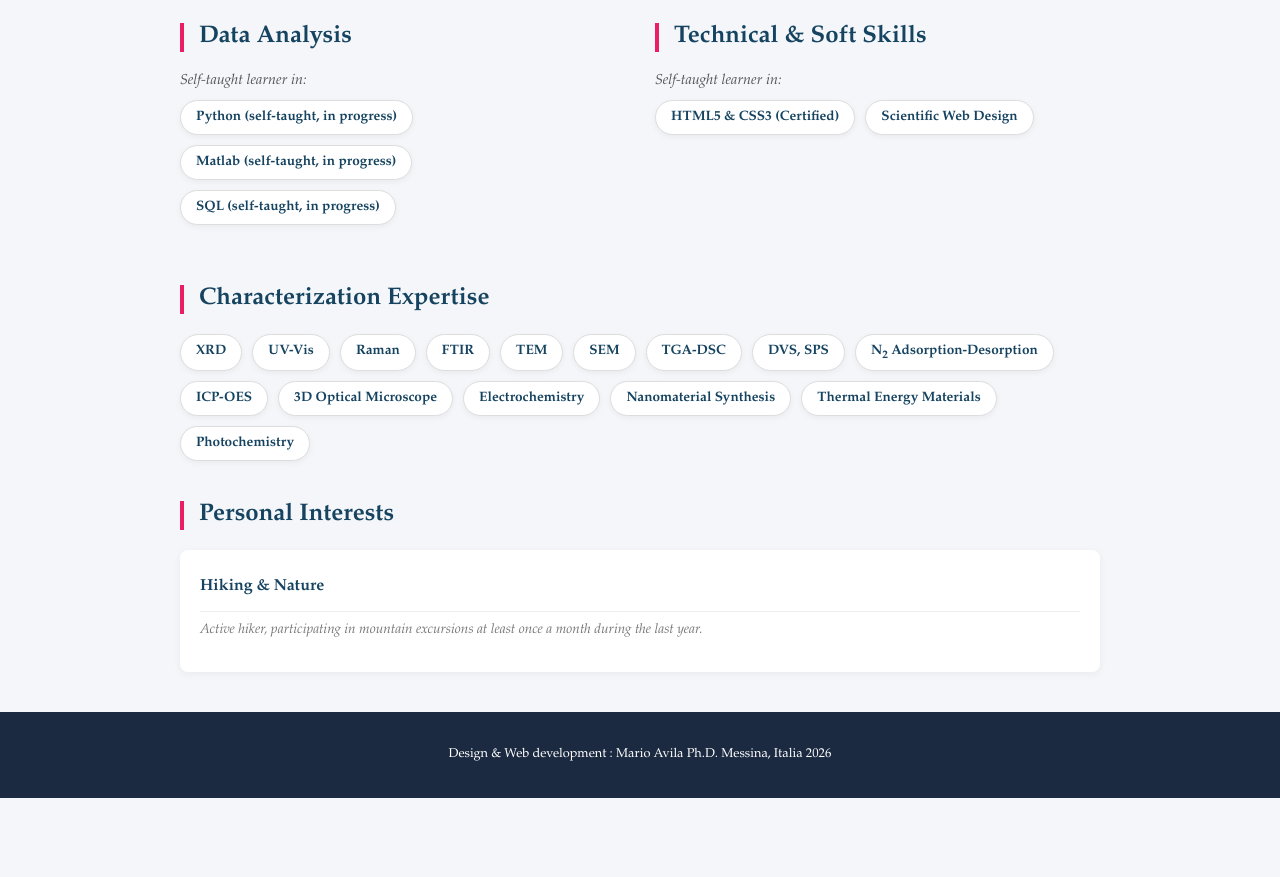
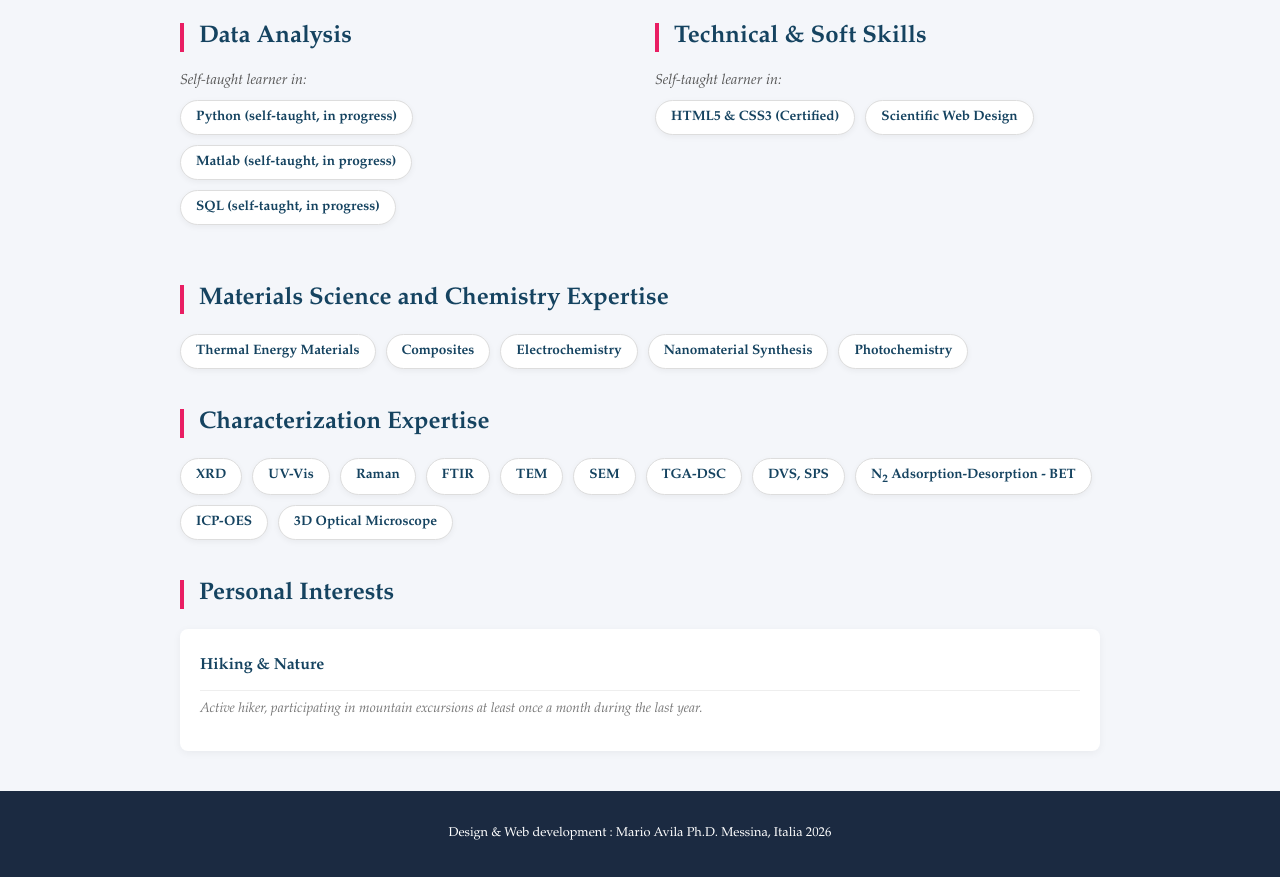
Before and after one commit to avilagutier/avilagutier.github.io, a plain HTML site: page outreach.html in a window 1280 px wide. Shown: the part 1606-2483 px from the top of the page. Before the commit the page ends 2404 px from the top, so only its background shows below. Drawn offline with Linux system fonts and the light colour scheme.

Commit message:
Actualizar outreach.html

```diff
--- a/outreach.html
+++ b/outreach.html
@@ -1,5 +1,6 @@
 <!DOCTYPE html>
 <html lang="en">
+
 <head>
   <meta charset="UTF-8">
   <meta name="viewport" content="width=device-width, initial-scale=1.0">
@@ -13,6 +14,7 @@
   </script>
   <title>Mario Avila | Outreach & Skills</title>
 </head>
+
 <body>
   <div class="page-wrapper">
     <header class="navbar">
@@ -38,19 +40,22 @@
         <div class="pub-item">
           <span class="pub-journal">Fulbright</span>
           <p class="pub-text"><strong>Fulbright Project Evaluation Committee</strong> (2025 - present)</p>
-          <p class="institution">Reviewer for international research grants and fellowships of Fulbright-COMEXUS candidates.</p>
+          <p class="institution">Reviewer for international research grants and fellowships of Fulbright-COMEXUS
+            candidates.</p>
         </div>
 
         <div class="pub-item">
           <span class="pub-journal">LatinXChem</span>
           <p class="pub-text"><strong>LatinXChem Technical Committee</strong> (2021 - 2024)</p>
-          <p class="institution">Social Media Manager (Instagram) and Organizer for Analytical and Inorganic Chemistry sessions.</p>
+          <p class="institution">Social Media Manager (Instagram) and Organizer for Analytical and Inorganic Chemistry
+            sessions.</p>
           <a href="https://www.latinxchem.org/" target="_blank" class="doi-link">Visit LatinXChem</a>
         </div>
 
         <div class="pub-item">
           <span class="pub-journal">CIUP Paris</span>
-          <p class="pub-text"><strong>President of the Residents' Committee</strong> - Colegio de España (2018 - 2019)</p>
+          <p class="pub-text"><strong>President of the Residents' Committee</strong> - Colegio de España (2018 - 2019)
+          </p>
           <p class="institution">Cité Internationale Universitaire de Paris, France.</p>
         </div>
 
@@ -89,10 +94,13 @@
             <h3>Summer Schools</h3>
             <ul class="presentations-list" style="margin-top: 15px;">
               <li>
-                <strong>International Summer School "Physical and Chemical Principles in Materials Science"</strong>. Xi'an, China (2015). <br>
-                Co-organized by LCPMR and the Department of Materials Science and Engineering (Northwestern Polytechnical University).
+                <strong>International Summer School "Physical and Chemical Principles in Materials Science"</strong>.
+                Xi'an, China (2015). <br>
+                Co-organized by LCPMR and the Department of Materials Science and Engineering (Northwestern
+                Polytechnical University).
                 <br>
-                <a href="https://lcpmr.cnrs.fr/content/summer-school-2015-xian" target="_blank" class="doi-link">View Event</a>
+                <a href="https://lcpmr.cnrs.fr/content/summer-school-2015-xian" target="_blank" class="doi-link">View
+                  Event</a>
               </li>
             </ul>
           </div>
@@ -126,6 +134,17 @@
       </div>
 
       <section class="outreach-section">
+        <h2 class="sub-title">Materials Science and Chemistry Expertise</h2>
+        <div class="skills-grid">
+          <div class="skill-tag">Thermal Energy Materials</div>
+          <div class="skill-tag">Composites</div>
+          <div class="skill-tag">Electrochemistry</div>
+          <div class="skill-tag">Nanomaterial Synthesis</div>
+          <div class="skill-tag">Photochemistry</div>
+        </div>
+      </section>
+
+      <section class="outreach-section">
         <h2 class="sub-title">Characterization Expertise</h2>
         <div class="skills-grid">
           <div class="skill-tag">XRD</div>
@@ -136,13 +155,9 @@
           <div class="skill-tag">SEM</div>
           <div class="skill-tag">TGA-DSC</div>
           <div class="skill-tag">DVS, SPS</div>
-          <div class="skill-tag">N<sub>2</sub> Adsorption-Desorption</div>
+          <div class="skill-tag">N<sub>2</sub> Adsorption-Desorption - BET</div>
           <div class="skill-tag">ICP-OES</div>
           <div class="skill-tag">3D Optical Microscope</div>
-          <div class="skill-tag">Electrochemistry</div>
-          <div class="skill-tag">Nanomaterial Synthesis</div>
-          <div class="skill-tag">Thermal Energy Materials</div>
-          <div class="skill-tag">Photochemistry</div>
         </div>
       </section>
 
@@ -150,7 +165,8 @@
         <h2 class="sub-title">Personal Interests</h2>
         <div class="pub-item">
           <p class="pub-text"><strong>Hiking & Nature</strong></p>
-          <p class="institution">Active hiker, participating in mountain excursions at least once a month during the last year.</p>
+          <p class="institution">Active hiker, participating in mountain excursions at least once a month during the
+            last year.</p>
         </div>
       </section>
 
@@ -162,4 +178,5 @@
   </div>
   <script src="script_avilagutier.js"></script>
 </body>
+
 </html>
```
Lines whose indentation alone changed are shown as unchanged.
